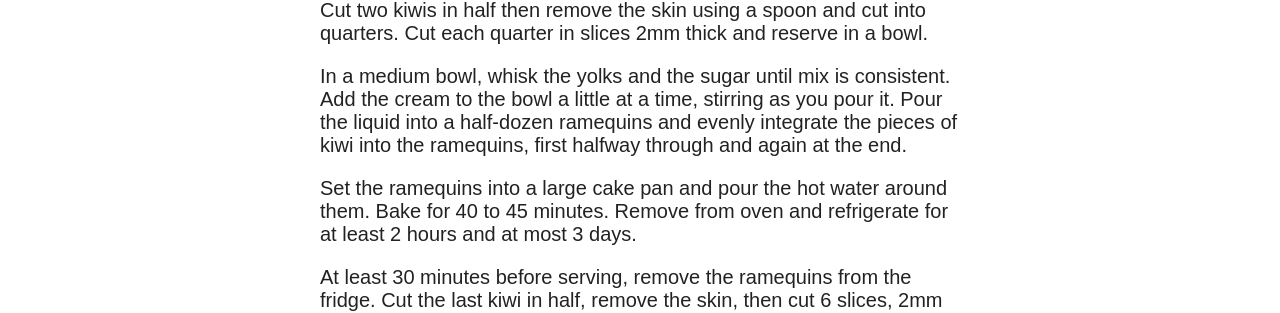
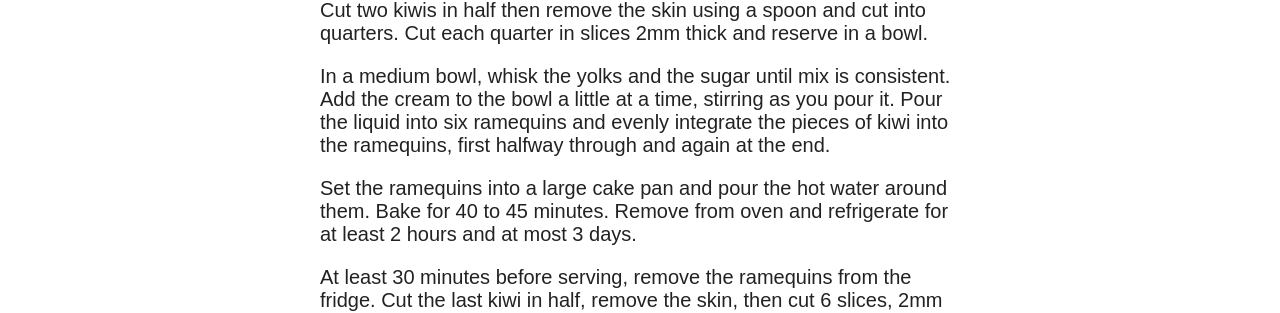
Before and after one commit to jsilland/cuisson, a Jekyll site: the page built from white_chocolate_creme_brulee_with_kiwi.md, in a window 1280 px wide. Shown: the part 1178-1491 px from the top of the page. Built offline with Jekyll 4.4.1, drawn with Linux system fonts in a browser that asks for light colours; nearby versions of some CDN libraries.

Commit message:
A bit less pedantism

```diff
--- a/white_chocolate_creme_brulee_with_kiwi.md
+++ b/white_chocolate_creme_brulee_with_kiwi.md
@@ -26,7 +26,7 @@ In a medium saucepan, heat the crême and the chocolate under medium heat and br
 
 Cut two kiwis in half then remove the skin using a spoon and cut into quarters. Cut each quarter in slices 2mm thick and reserve in a bowl.
 
-In a medium bowl, whisk the yolks and the sugar until mix is consistent. Add the cream to the bowl a little at a time, stirring as you pour it. Pour the liquid into a half-dozen ramequins and evenly integrate the pieces of kiwi into the ramequins, first halfway through and again at the end.
+In a medium bowl, whisk the yolks and the sugar until mix is consistent. Add the cream to the bowl a little at a time, stirring as you pour it. Pour the liquid into six ramequins and evenly integrate the pieces of kiwi into the ramequins, first halfway through and again at the end.
 
 Set the ramequins into a large cake pan and pour the hot water around them. Bake for 40 to 45 minutes. Remove from oven and refrigerate for at least 2 hours and at most 3 days.
 
```
